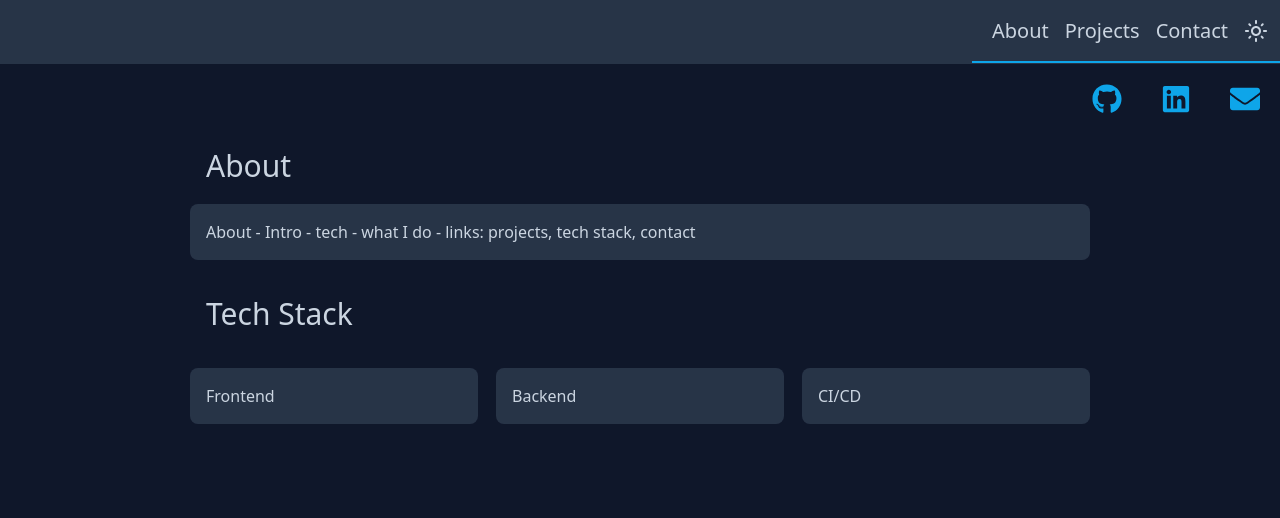
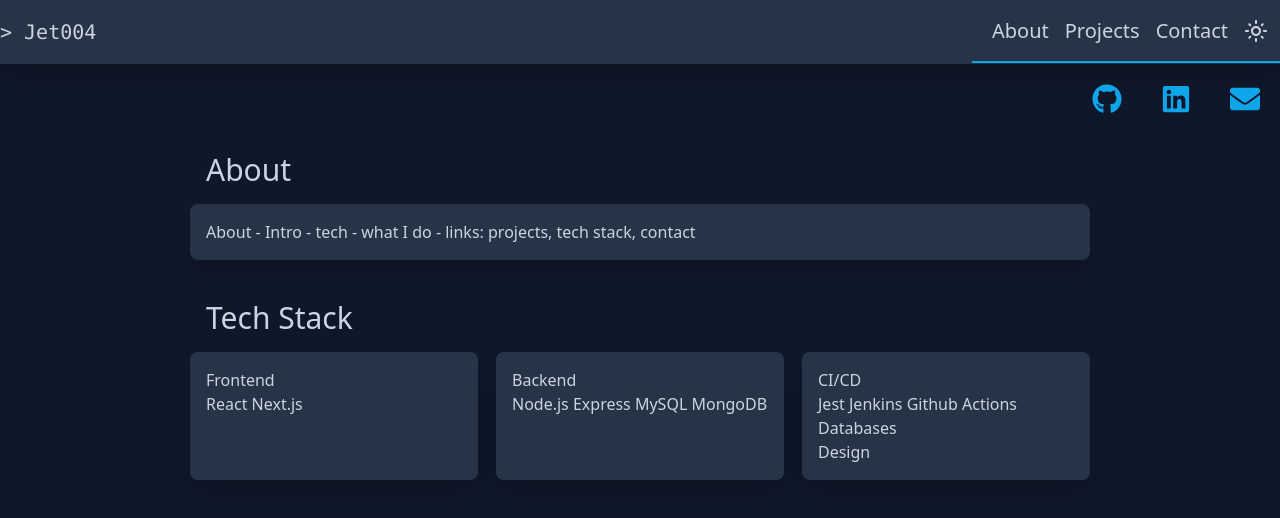
Before and after one commit to Jet004/portfolio, a React (Vite) app: page / in a window 1280 px wide. Shown: the top 518 px of the page. Built offline with nearby package versions, Linux system fonts and the light colour scheme.

Commit message:
feat: build first iteration of site framework

```diff
--- a/src/components/Nav.tsx
+++ b/src/components/Nav.tsx
@@ -26,6 +26,9 @@ const Nav = ({ mode, themeSwitch }: ThemeToggleProps): JSX.Element => {
 
   return (
     <div className={styles.navContainer}>
+        <div className={styles.logo}>
+            &gt; Jet004<span className={styles.caret}>_</span>
+        </div>
         <div className={styles.navLinks}>
             { navLinks && navLinks.map( link => (
                 <NavLink
@@ -44,7 +47,9 @@ const Nav = ({ mode, themeSwitch }: ThemeToggleProps): JSX.Element => {
 export default Nav
 
 const styles = {
-    navContainer: "inset-x-0 inset-t-0 h-16 flex justify-end items-center bg-theme",
+    navContainer: "inset-x-0 inset-t-0 h-16 flex justify-between items-center text-xl bg-theme shadow-xl",
+    logo: "font-mono ml-4 xl:ml-[calc(calc(100%-1280px)*0.6)] text-theme",
+    caret: "animate-[blink_1.5s_ease_infinite]",
     navLinks: "flex min-w-[300px] items-center pl-3 py-3 xl:mr-[calc(calc(100%-1280px)*.6)] border-b-2 border-sky-500",
     link: "mx-1 p-1 text-theme text-theme-hover text-xl font-light"
 }
--- a/src/components/PageTitle.tsx
+++ b/src/components/PageTitle.tsx
@@ -15,5 +15,5 @@ const PageTitle = ({ title }: Props): JSX.Element => {
 export default PageTitle
 
 const styles = {
-    title: "text-theme text-3xl mt-5 mb-1"
+    title: "text-theme text-3xl mt-6"
 }
--- a/src/components/Socials.tsx
+++ b/src/components/Socials.tsx
@@ -26,7 +26,7 @@ const Socials = () => {
 export default Socials
 
 const styles = {
-    socials: "fixed right-0 sm:right-4  xl:right-[calc(calc(100%-1280px)*.6)] top-16 w-52 h-16",
+    socials: "fixed right-0 sm:right-4 xl:right-[calc(calc(100%-1280px)*.6)] top-16 w-52 h-16",
     icons: "flex justify-around inset text-sky-600 dark:text-sky-500 text-3xl pt-5",
     icon: "cursor-pointer"
 }
--- a/src/layout/Card.tsx
+++ b/src/layout/Card.tsx
@@ -15,5 +15,5 @@ const Card = ({ children }: Props): JSX.Element => {
 export default Card
 
 const style = {
-    card: "w-[99%] sm:w-[49%] md:w-[32%] p-4 mb-4 sm:rounded-lg text-theme bg-theme"
+    card: "w-[99%] sm:w-[49%] md:w-[32%] p-4 mb-4 sm:rounded-lg text-theme bg-theme shadow-xl"
 }
--- a/src/layout/CardContainer.tsx
+++ b/src/layout/CardContainer.tsx
@@ -14,5 +14,5 @@ const Card = ({ children }: Props): JSX.Element => {
 export default Card
 
 const styles = {
-    cardContainer: "flex flex-wrap justify-between min-w-[300px] max-w-[900px] w-full sm:w-11/12 md:w-4/5 my-4"
+    cardContainer: "flex flex-wrap justify-between min-w-[300px] max-w-[900px] w-full sm:w-11/12 md:w-4/5"
 }
--- a/src/layout/Main.tsx
+++ b/src/layout/Main.tsx
@@ -9,7 +9,7 @@ const Main = ({ children, showBackground }: Props): JSX.Element => {
     if(showBackground === undefined || showBackground === null) showBackground = true
 
   return (
-    <div className={`${styles.main} ${ showBackground ? "bg-theme" : "" }`}>
+    <div className={`${styles.main} ${ showBackground ? "bg-theme shadow-xl" : "" }`}>
         { children }
     </div>
   )
--- a/src/routes/About.tsx
+++ b/src/routes/About.tsx
@@ -12,9 +12,31 @@ const About = (): JSX.Element => {
         </Main>
         <PageTitle title="Tech Stack" />
         <CardContainer>
-            <Card>Frontend</Card>
-            <Card>Backend</Card>
-            <Card>CI/CD</Card>
+            <Card>
+                <h4>Frontend</h4>
+                React
+                Next.js
+
+            </Card>
+            <Card>
+                <h4>Backend</h4>
+                Node.js
+                Express
+                MySQL
+                MongoDB
+
+            </Card>
+            <Card>
+                <h4>CI/CD</h4>
+                Jest
+                Jenkins
+                Github Actions
+
+                <h4>Databases</h4>
+
+                <h4>Design</h4>
+
+            </Card>
         </CardContainer>
     </>
   )
--- a/tailwind.config.js
+++ b/tailwind.config.js
@@ -8,6 +8,12 @@ module.exports = {
     extend: {
         boxShadow: {
             'glow': "4px 0 15px 2px rgb(0 0 0 / 0.1), 0 2px 4px -2px rgb(0 0 0 / 0.1);"
+        },
+        keyframes: {
+            blink: {
+                '0%, 45%, 100%': {opacity: 1},
+                '50%, 95%': {opacity: 0}
+            }
         }
     },
   },
```
